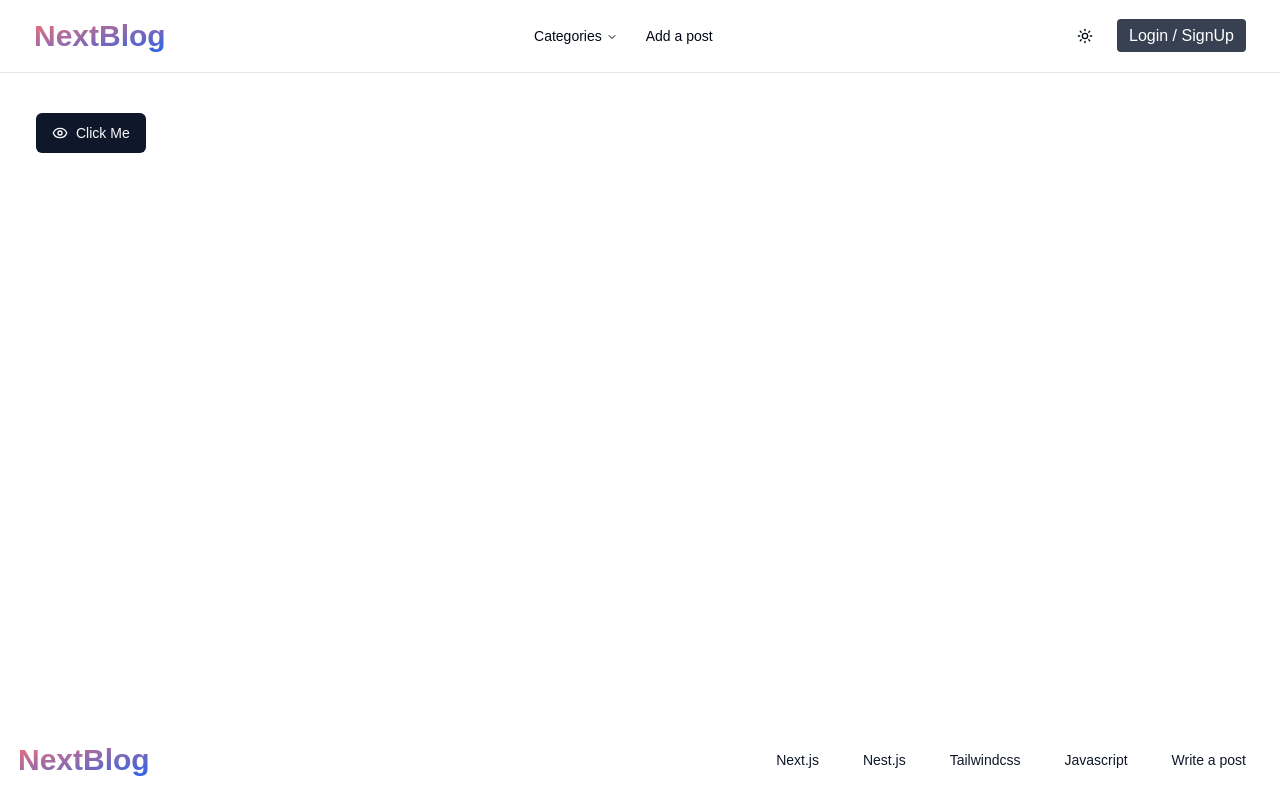
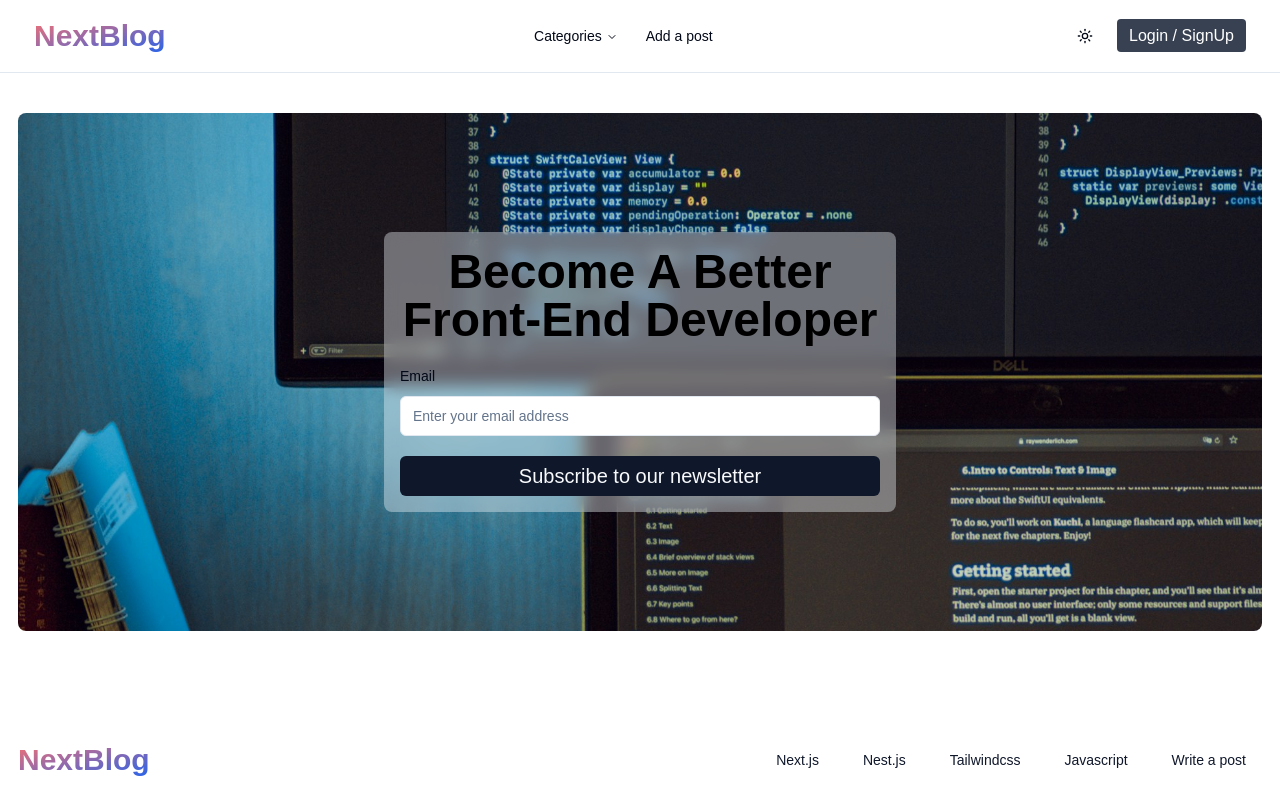
Before and after one commit to NdekoCode/nextjs-blog, a Next.js app: page / in a window 1280 px wide. Built offline with nearby package versions, Linux system fonts and the light colour scheme.

Commit message:
add newsletter bloc

```diff
--- a/app/page.tsx
+++ b/app/page.tsx
@@ -1,12 +1,13 @@
-import { Eye } from 'lucide-react';
-
-import { Button } from '@/components/ui/button';
+import Newsletter from '@/components/pages/home/Newsletter';
 
 export default function Home() {
   return (
-    <main className="container mt-10">
-      <Button><Eye size={20}/> Click Me</Button>
-
-    </main>
+    <section className="">
+      <div className="container mt-10 bg-hero bg-cover bg-center bg-no-repeat rounded-lg aspect-square md:aspect-[2.4/1] overflow-hidden flex flex-col items-center justify-center p-3 sm:p-5 md:p-6 lg:p-8">
+        <div className="backdrop-blur max-w-xs sm:max-w-sm md:max-w-md lg:max-w-lg bg-secondary/40 p-4 rounded-lg flex flex-col gap-y-5">
+       <Newsletter/>
+        </div>
+      </div>
+    </section>
   );
 }
--- /dev/null
+++ b/components/pages/home/Newsletter.tsx
@@ -0,0 +1,60 @@
+"use client";
+import { useForm } from 'react-hook-form';
+import { z } from 'zod';
+
+import { Button } from '@/components/ui/button';
+import {
+    Form, FormControl, FormField, FormItem, FormLabel, FormMessage
+} from '@/components/ui/form';
+import { Input } from '@/components/ui/input';
+import { zodResolver } from '@hookform/resolvers/zod';
+
+const Newsletter = () => {
+  const newsletterSchema = z.object({
+    email: z
+      .string()
+      .email("Provide a valid email address")
+      .min(5, "Provide a valid email address"),
+  });
+  const formDefaultValue:z.infer<typeof newsletterSchema>= {email:""}
+  const form = useForm<z.infer<typeof newsletterSchema>>({
+    resolver: zodResolver(newsletterSchema),
+    defaultValues:formDefaultValue
+  });
+  const handleSubmit = form.handleSubmit;
+  const onSubmit = (data:z.infer<typeof newsletterSchema>) => {
+    console.log(data);
+  };
+  return (
+    <div className="flex flex-col gap-y-5">
+      <h1 className="capitalize text-3xl font-bold sm:text-4xl text-center text-pretty md:text-5xl text-black dark:text-white">
+        Become a better front-end developer
+      </h1>
+      <Form {...form}>
+        <form onSubmit={handleSubmit(onSubmit)} className='flex flex-col gap-y-5'>
+          <FormField
+            control={form.control}
+            name="email"
+            render={({ field }) => (
+              <FormItem>
+                <FormLabel>Email</FormLabel>
+                <FormControl>
+                  <Input
+                    type="email"
+                    placeholder="Enter your email address"
+                    className='dark:bg-white transition-all duration-300'
+                    {...field}
+                  />
+                </FormControl>
+                <FormMessage />
+              </FormItem>
+            )}
+          />
+          <Button type="submit" className='w-full py-4 text-xl font-medium'>Subscribe to our newsletter</Button>
+        </form>
+      </Form>
+    </div>
+  );
+};
+
+export default Newsletter;
--- a/tailwind.config.ts
+++ b/tailwind.config.ts
@@ -8,59 +8,63 @@ const config: Config = {
     "./app/**/*.{js,ts,jsx,tsx,mdx}",
   ],
   theme: {
-	container:{
-		center:true,
-		padding:'18px'
+    container: {
+      center: true,
+      padding: "18px",
     },
     extend: {
       colors: {
-  			background: 'hsl(var(--background))',
-  			foreground: 'hsl(var(--foreground))',
+        background: "hsl(var(--background))",
+        foreground: "hsl(var(--foreground))",
         card: {
-  				DEFAULT: 'hsl(var(--card))',
-  				foreground: 'hsl(var(--card-foreground))'
+          DEFAULT: "hsl(var(--card))",
+          foreground: "hsl(var(--card-foreground))",
         },
         popover: {
-  				DEFAULT: 'hsl(var(--popover))',
-  				foreground: 'hsl(var(--popover-foreground))'
+          DEFAULT: "hsl(var(--popover))",
+          foreground: "hsl(var(--popover-foreground))",
         },
         primary: {
-  				DEFAULT: 'hsl(var(--primary))',
-  				foreground: 'hsl(var(--primary-foreground))'
+          DEFAULT: "hsl(var(--primary))",
+          foreground: "hsl(var(--primary-foreground))",
         },
         secondary: {
-  				DEFAULT: 'hsl(var(--secondary))',
-  				foreground: 'hsl(var(--secondary-foreground))'
+          DEFAULT: "hsl(var(--secondary))",
+          foreground: "hsl(var(--secondary-foreground))",
         },
         muted: {
-  				DEFAULT: 'hsl(var(--muted))',
-  				foreground: 'hsl(var(--muted-foreground))'
+          DEFAULT: "hsl(var(--muted))",
+          foreground: "hsl(var(--muted-foreground))",
         },
         accent: {
-  				DEFAULT: 'hsl(var(--accent))',
-  				foreground: 'hsl(var(--accent-foreground))'
+          DEFAULT: "hsl(var(--accent))",
+          foreground: "hsl(var(--accent-foreground))",
         },
         destructive: {
-  				DEFAULT: 'hsl(var(--destructive))',
-  				foreground: 'hsl(var(--destructive-foreground))'
+          DEFAULT: "hsl(var(--destructive))",
+          foreground: "hsl(var(--destructive-foreground))",
         },
-  			border: 'hsl(var(--border))',
-  			input: 'hsl(var(--input))',
-  			ring: 'hsl(var(--ring))',
+        border: "hsl(var(--border))",
+        input: "hsl(var(--input))",
+        ring: "hsl(var(--ring))",
         chart: {
-  				'1': 'hsl(var(--chart-1))',
-  				'2': 'hsl(var(--chart-2))',
-  				'3': 'hsl(var(--chart-3))',
-  				'4': 'hsl(var(--chart-4))',
-  				'5': 'hsl(var(--chart-5))'
-  			}
+          "1": "hsl(var(--chart-1))",
+          "2": "hsl(var(--chart-2))",
+          "3": "hsl(var(--chart-3))",
+          "4": "hsl(var(--chart-4))",
+          "5": "hsl(var(--chart-5))",
+        },
       },
       borderRadius: {
-  			lg: 'var(--radius)',
-  			md: 'calc(var(--radius) - 2px)',
-  			sm: 'calc(var(--radius) - 4px)'
-  		}
-  	}
+        lg: "var(--radius)",
+        md: "calc(var(--radius) - 2px)",
+        sm: "calc(var(--radius) - 4px)",
+      },
+      backgroundImage: {
+        hero: "url(/assets/coding.jpg)",
+
+      },
+    },
   },
   plugins: [require("tailwindcss-animate")],
 };
```
Also changed, not shown: public/assets/coding.jpg (added). Lines whose indentation alone changed are shown as unchanged.
